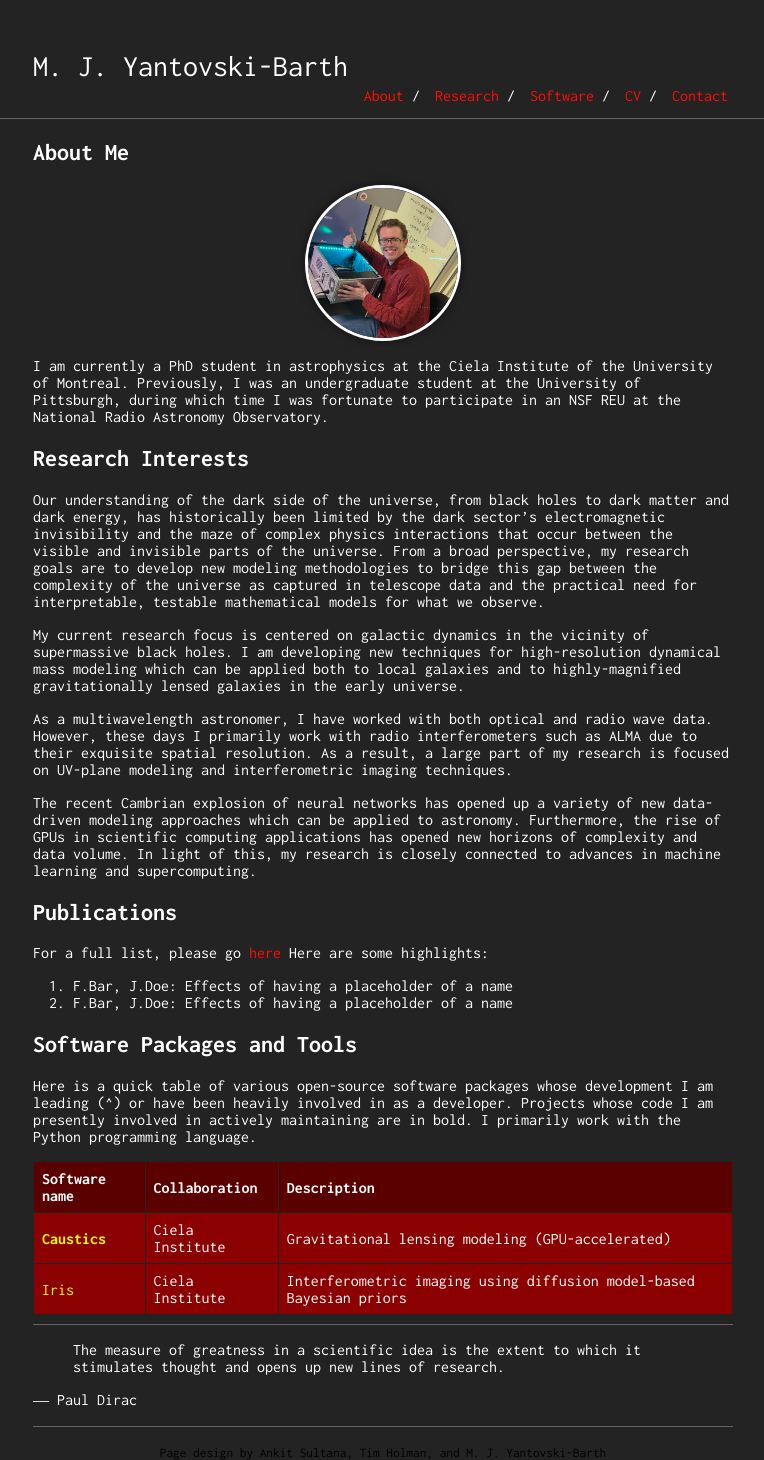
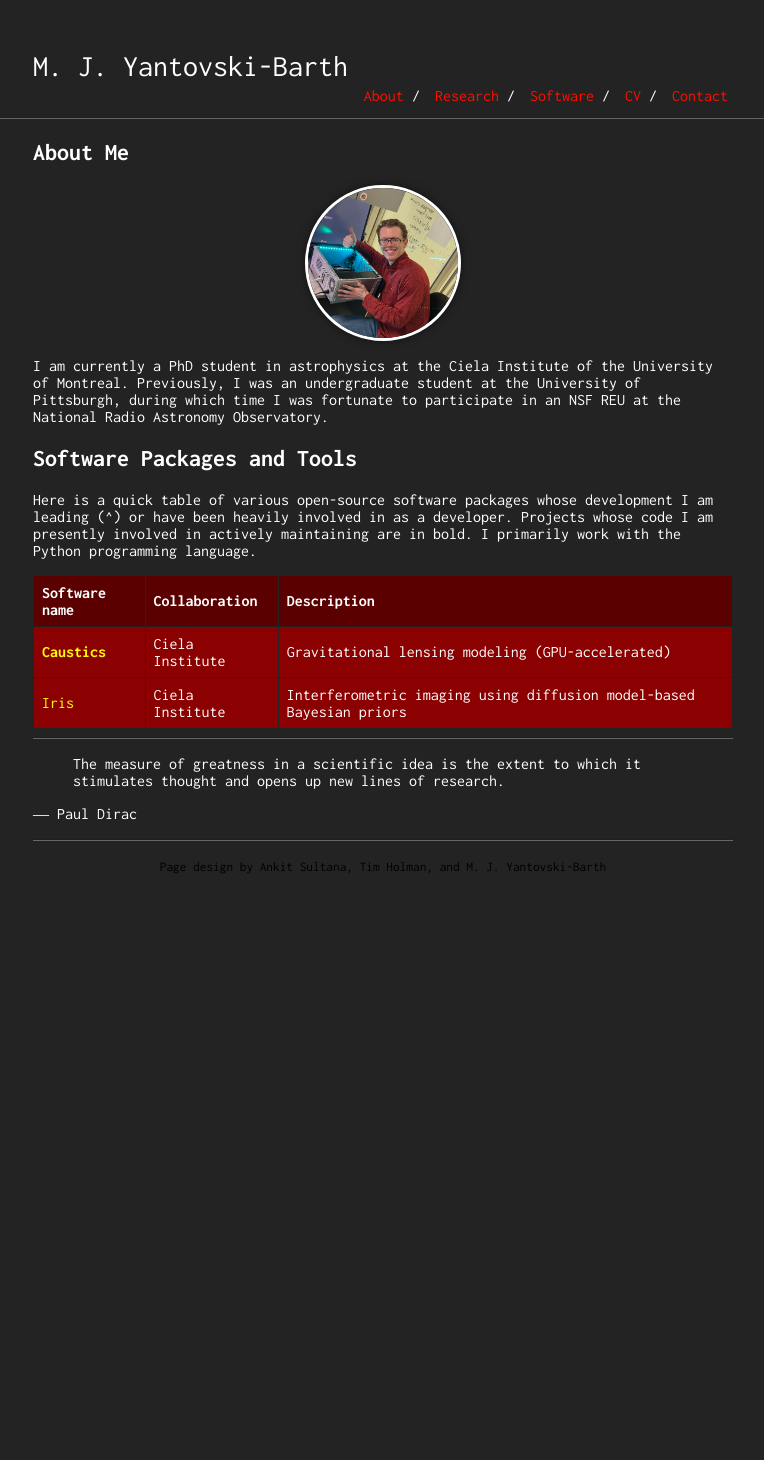
Before and after one commit to mjyb16/mjyb16.github.io, a Jekyll site: the page built from index.md, in a window 1280 px wide. Shown: the whole page, without its empty margins (257-1021 px from the left). Built offline with Jekyll 4.4.1, drawn with Linux system fonts in a browser that asks for light colours; our own code applies the rules of GitHub Pages for plain Markdown files; after the commit the page ends 900 px from its top, so only the background shows below that.

Commit message:
Update index.md

```diff
--- a/index.md
+++ b/index.md
@@ -7,23 +7,6 @@ layout: default
 <img class="profile-picture" src="IMG_6859.png">
 
 I am currently a PhD student in astrophysics at the Ciela Institute of the University of Montreal. Previously, I was an undergraduate student at the University of Pittsburgh, during which time I was fortunate to participate in an NSF REU at the National Radio Astronomy Observatory.
-
-## Research Interests
-Our understanding of the dark side of the universe, from black holes to dark matter and dark energy, has historically been limited by the dark sector's electromagnetic invisibility and the maze of complex physics interactions that occur between the visible and invisible parts of the universe. From a broad perspective, my research goals are to develop new modeling methodologies to bridge this gap between the complexity of the universe as captured in telescope data and the practical need for interpretable, testable mathematical models for what we observe.
-
-My current research focus is centered on galactic dynamics in the vicinity of supermassive black holes. I am developing new techniques for high-resolution dynamical mass modeling which can be applied both to local galaxies and to highly-magnified gravitationally lensed galaxies in the early universe.
-
-As a multiwavelength astronomer, I have worked with both optical and radio wave data. However, these days I primarily work with radio interferometers such as ALMA due to their exquisite spatial resolution. As a result, a large part of my research is focused on UV-plane modeling and interferometric imaging techniques.
-
-The recent Cambrian explosion of neural networks has opened up a variety of new data-driven modeling approaches which can be applied to astronomy. Furthermore, the rise of GPUs in scientific computing applications has opened new horizons of complexity and data volume. In light of this, my research is closely connected to advances in machine learning and supercomputing.
-
-## Publications
-
-For a full list, please go [here](https://ui.adsabs.harvard.edu/search/q=author%3A%22Yantovski-Barth%2C%20M.%20J.%22&sort=date%20desc%2C%20bibcode%20desc&p_=0)
-Here are some highlights:
-
-1. F.Bar, J.Doe: Effects of having a placeholder of a name
-2. F.Bar, J.Doe: Effects of having a placeholder of a name
 
 ## Software Packages and Tools
 
```
